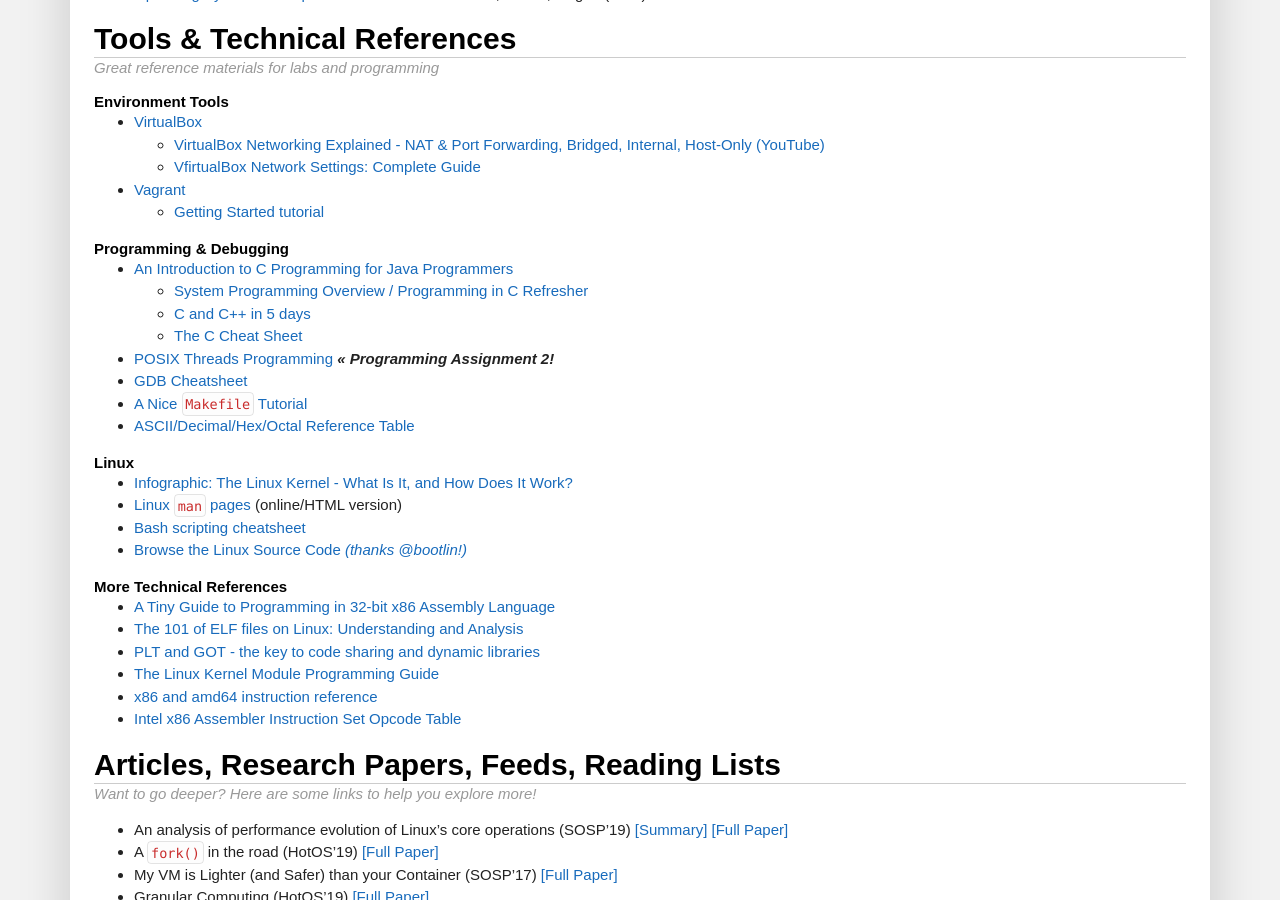
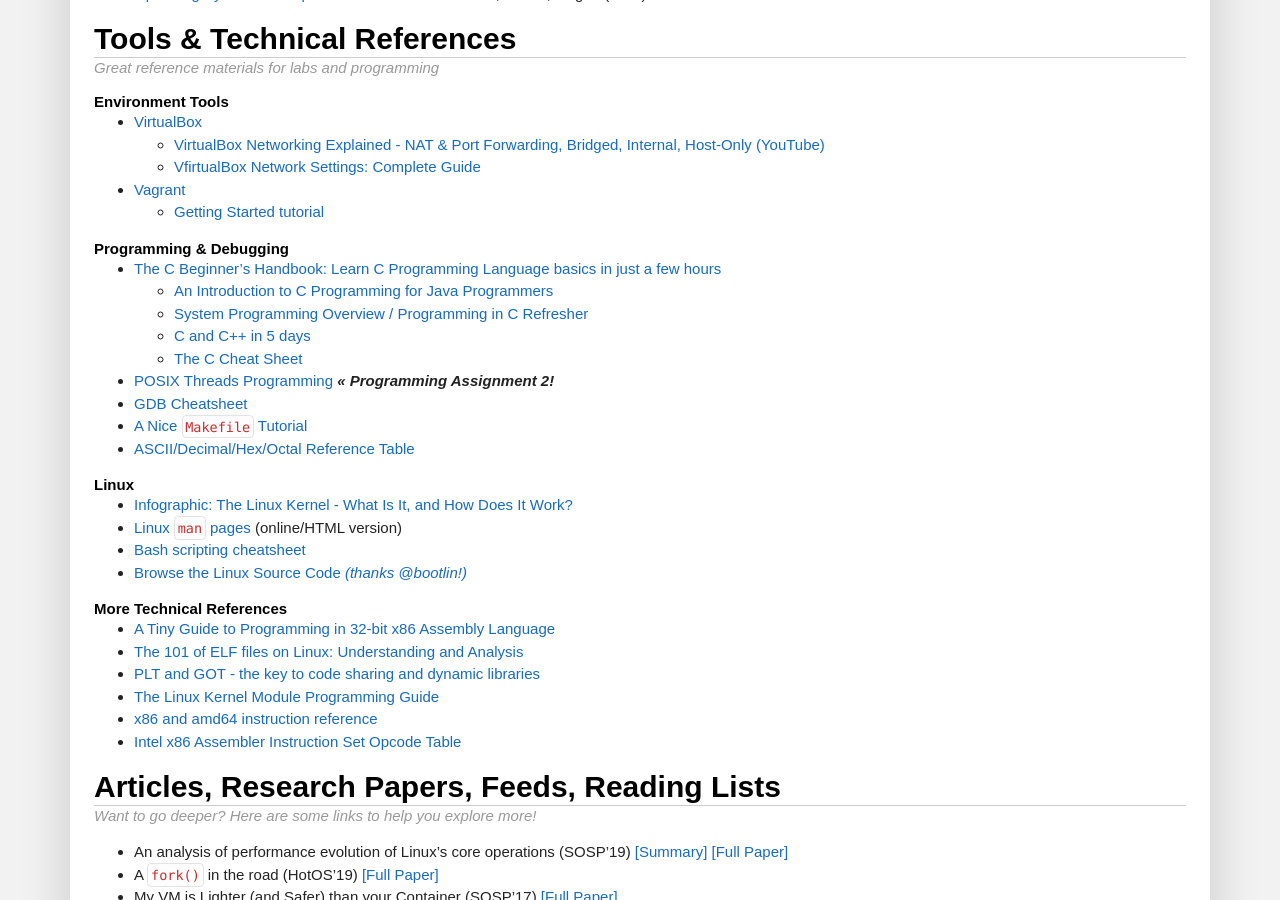
Before and after one commit to traviswpeters/cs460-2020-fall, a Jekyll site: the page built from resources.md, in a window 1280 px wide and 900 px high, scrolled down 639 px. Built offline with Jekyll 4.4.1, drawn with Linux system fonts in a browser that asks for light colours; nearby versions of some CDN libraries; some web fonts are replaced; comment, search, counter and statistics services are not loaded.

Commit message:
+resources

```diff
--- a/resources.md
+++ b/resources.md
@@ -40,7 +40,8 @@
   - [Getting Started tutorial](https://learn.hashicorp.com/vagrant)
 
 ###### Programming & Debugging
-- [An Introduction to C Programming for Java Programmers]({{site.data.settings.reading}}/intro-to-C-for-java-programmers.pdf)
+- [The C Beginner's Handbook: Learn C Programming Language basics in just a few hours](https://www.freecodecamp.org/news/the-c-beginners-handbook/)
+  - [An Introduction to C Programming for Java Programmers]({{site.data.settings.reading}}/intro-to-C-for-java-programmers.pdf)
   - [System Programming Overview / Programming in C Refresher](http://www.lysator.liu.se/c/bwk-tutor.html)
   - [C and C++ in 5 days]({{site.data.settings.reading}}/C-in-5-days.pdf)
   - [The C Cheat Sheet](files/the-C-cheat-sheet.pdf)
```
